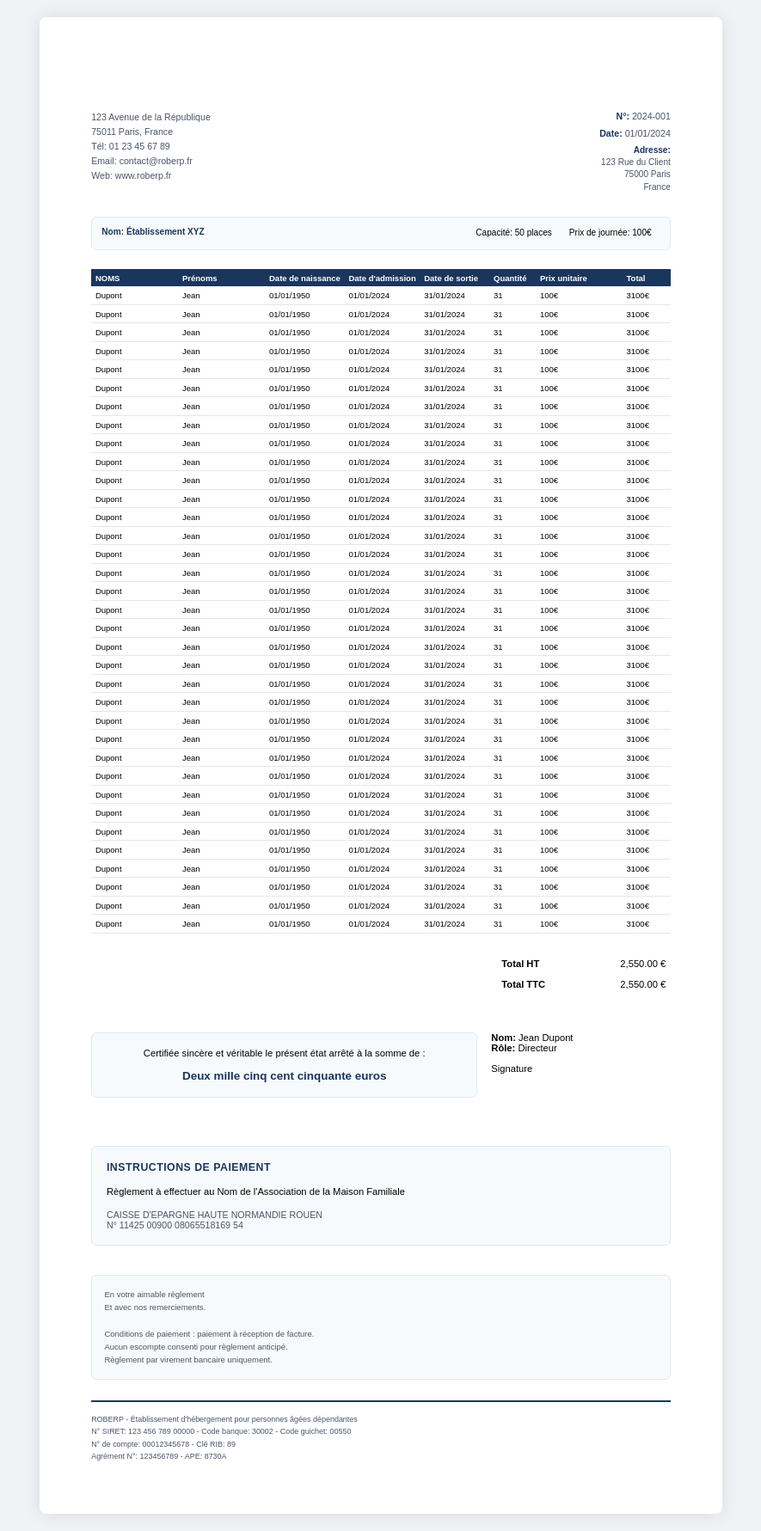
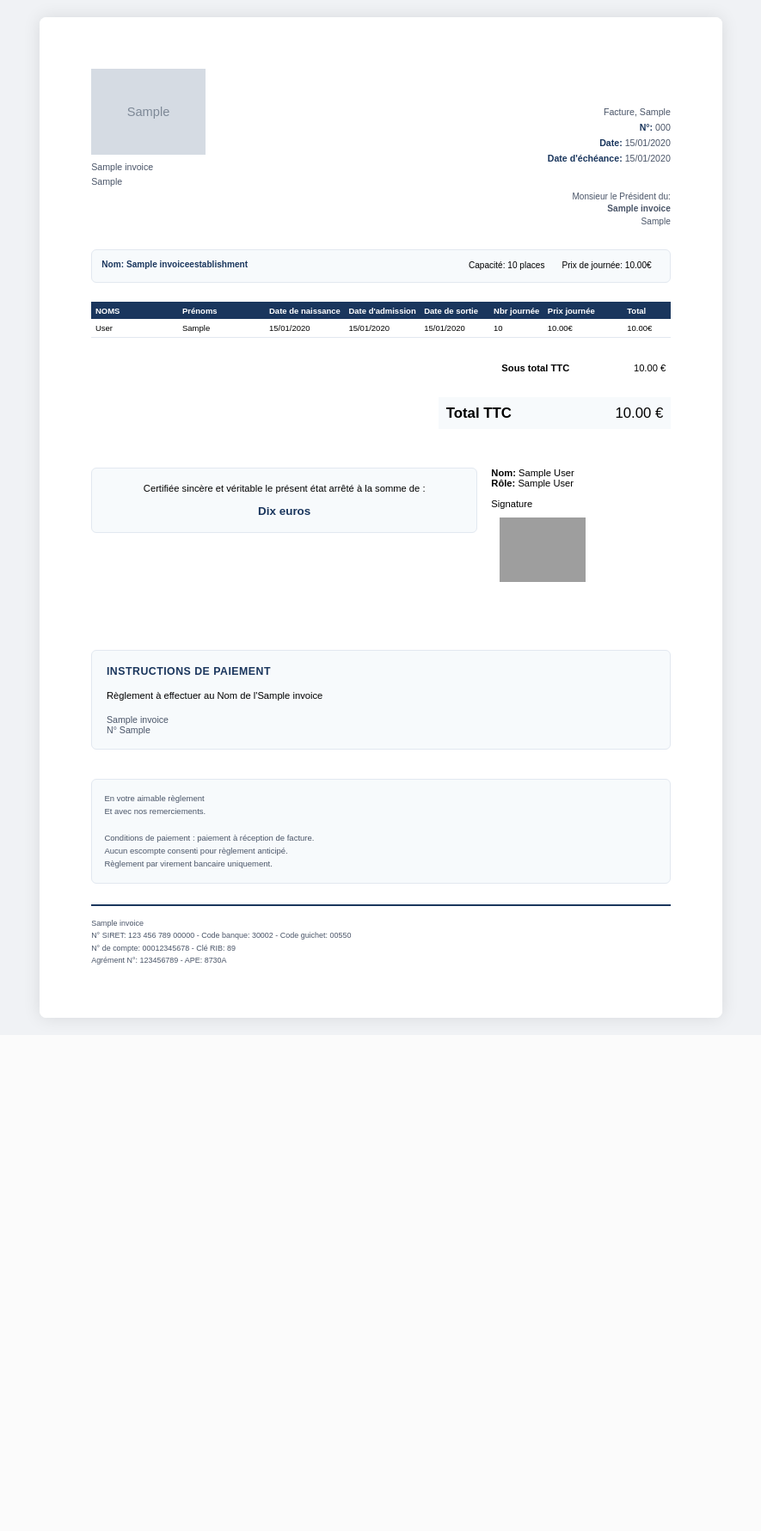
Before and after one commit to rachid-chakir-developper/clickessms_backend, a Django app: template printer/templates/sales/invoice.html in a window 1280 px wide. Shown: the whole page at 86% size, without its empty margins (197-1082 px from the left). After the commit the page ends 1198 px from the top, so only its background shows below. Run offline with Django 3.2, Linux system fonts and the light colour scheme; the template is opened without the code that fills it: values that come from a table or form of the project are taken from there, others are empty; tables that the repository leaves empty hold one stand-in row (values such as "Sample post"); grey boxes marked "Sample" are stand-in pictures; grey boxes are pictures that could not be loaded.

Commit message:
edit export pdf invoice

```diff
--- a/printer/templates/sales/invoice.html
+++ b/printer/templates/sales/invoice.html
@@ -30,8 +30,8 @@
 
           @bottom-left {
             color: var(--muted-purple);
-            content: 'Association grand lieu';
-            font-size: 9pt;
+            content: '{{ invoice.company_name }}';
+            font-size: 7pt;
           }
 
           @bottom-center {
@@ -42,8 +42,8 @@
 
           @bottom-right {
             color: var(--muted-purple);
-            content: 'roberp.fr';
-            font-size: 9pt;
+            content: '{{ invoice.financier_name }}';
+            font-size: 7pt;
           }
         }
 
@@ -62,6 +62,10 @@
           display: flex;
           align-items: center;
           justify-content: center;
+        }
+        .avoid-page-break {
+          page-break-inside: avoid;
+          break-inside: avoid;
         }
 
         h6 {
@@ -88,6 +92,12 @@
           padding: 60px;
         }
 
+        .company-info img {
+          height: 100px;
+          max-height: 100px;
+          margin-bottom: 0.4em;
+        }
+
         .company-info h1 {
           color: var(--primary-color);
           font-size: 2.2em;
@@ -103,18 +113,20 @@
           line-height: 1.6;
           font-size: 0.95em;
         }
+        .address.address_client {
+          margin-top: 3em;
+        }
 
         .document-type {
           text-align: right;
           color: var(--primary-color);
           font-size: 2.2em;
-          margin-bottom: 0.8em;
+          margin-bottom: 0.6em;
           font-weight: 700;
           letter-spacing: -0.5px;
           -webkit-background-clip: text;
           -webkit-text-fill-color: transparent;
         }
-
         .invoice-meta {
           text-align: right;
           color: var(--dark-gray);
@@ -122,7 +134,7 @@
         }
 
         .invoice-meta p {
-          margin-bottom: 0.5em;
+          margin-bottom: 0.3em;
           line-height: 1.4;
         }
 
@@ -286,6 +298,11 @@
         .signature-details {
           text-align: right;
         }
+        .signature img{
+          width: 100px;
+          max-width: 100px;
+          margin: 10px;
+        }
 
         .conditions {
           font-size: 0.85em;
@@ -326,7 +343,7 @@
         }
 
         .services-section {
-          margin-bottom: 2em;
+          margin-bottom: 1em;
         }
 
         .total-section {
@@ -351,6 +368,16 @@
 
         .total-table td:first-child {
           text-align: left;
+        }
+        .total-table.total_ttc {
+          width: 40%;
+        }
+
+        .total-table.total_ttc table{
+          background: var(--light-gray);
+        }
+        .total-table.total_ttc table td{
+          font-size: 1.5em;
         }
 
         @media print {
@@ -380,13 +407,10 @@
         <div class="invoice-header">
           <div class="company-section">
             <div class="company-info">
-              <h1>ROBERP</h1>
+              <img src="{{ invoice.company_logo_base64_encoded }}" height="100px" />
               <p class="address">
-                123 Avenue de la République<br />
-                75011 Paris, France<br />
-                Tél: 01 23 45 67 89<br />
-                Email: contact@roberp.fr<br />
-                Web: www.roberp.fr
+                {{ invoice.company_name }}<br />
+                {{ invoice.company_infos |linebreaksbr }}<br />
               </p>
             </div>
           </div>
@@ -394,33 +418,38 @@
             <h1 class="document-type">FACTURE</h1>
             <div class="invoice-meta">
               <p>
-                <strong>N°: </strong><span id="invoice-number">2024-001</span>
+                Facture, {{ invoice.month_text }} {{ invoice.year }}
+              <p>
+                <strong>N°: </strong><span id="invoice-number">{{ invoice.number }}</span>
               </p>
               <p>
-                <strong>Date: </strong><span id="invoice-date">01/01/2024</span>
+                <strong>Date: </strong><span id="invoice-date">{{ invoice.emission_date |date:"d/m/Y" }}</span>
               </p>
-              <p class="address">
-                <strong>Adresse: </strong><br />
-                <span id="client-address"
-                  >123 Rue du Client<br />
-                  75000 Paris<br />
-                  France</span
-                >
+              <p>
+                <strong>Date d'échéance: </strong><span id="invoice-date">{{ invoice.due_date |date:"d/m/Y" }}</span>
+              </p>
+              <p class="address address_client">
+                <!-- <strong>Adresse: </strong><br /> -->
+                <span id="client-address">
+                  Monsieur le Président du:<br />
+                  <b>{{ invoice.financier_name }}</b><br />
+                  {{ invoice.financier_infos |linebreaksbr }}
+                </span>
               </p>
             </div>
           </div>
         </div>
-
-        <div class="establishment-section">
+        {% for invoice_establishment in invoice.invoice_establishments.all %}
+          <div class="establishment-section avoid-page-break">
             <div class="establishment-info">
               <p class="establishment-XYZ">
-              Nom: <span id="establishment-name">Établissement XYZ</span>
+                Nom: <span id="establishment-name">{{ invoice_establishment.establishment_name }}</span>
               </p>
               <div class="info-grid">
                 <p>
-                Capacité: <span id="establishment-capacity">50 places</span>
+                  Capacité: <span id="establishment-capacity">{{ invoice_establishment.establishment_capacity |floatformat:"-0" }} places</span>
                 </p>
-              <p>Prix de journée: <span id="daily-rate">100€</span></p>
+                <p>Prix de journée: <span id="daily-rate">{{ invoice_establishment.establishment_unit_price }}€</span></p>
               </div>
             </div>
           </div>
@@ -431,79 +460,88 @@
                 <tr>
                   <th>NOMS</th>
                   <th>Prénoms</th>
-                <th>Date de naissance</th>
-                <th>Date d'admission</th>
-                <th>Date de sortie</th>
-                <th>Quantité</th>
-                <th>Prix unitaire</th>
+                  <th>Date&nbsp;de&nbsp;naissance</th>
+                  <th>Date&nbsp;d'admission</th>
+                  <th>Date&nbsp;de&nbsp;sortie</th>
+                  <th>Nbr&nbsp;journée</th>
+                  <th>Prix&nbsp;journée</th>
                   <th>Total</th>
                 </tr>
               </thead>
               <tbody>
-              {% for i in "x"|ljust:35 %}
+                {% for invoice_item in invoice_establishment.invoice_items.all %}
                   <tr>
-                  <td><span id="client-lastname">Dupont</span></td>
-                  <td><span id="client-firstname">Jean</span></td>
-                  <td><span id="birth-date">01/01/1950</span></td>
-                  <td><span id="admission-date">01/01/2024</span></td>
-                  <td><span id="discharge-date">31/01/2024</span></td>
-                  <td><span id="quantity">31</span></td>
-                  <td><span id="unit-price">100€</span></td>
-                  <td><span id="total">3100€</span></td>
+                    <td><span id="client-lastname">{{ invoice_item.last_name }}</span></td>
+                    <td><span id="client-firstname">{{ invoice_item.first_name }}</span></td>
+                    <td><span id="birth-date">{{ invoice_item.birth_date |date:"d/m/Y" }}</span></td>
+                    <td><span id="admission-date">{{ invoice_item.entry_date |date:"d/m/Y" }}</span></td>
+                    <td><span id="discharge-date">{{ invoice_item.release_date |date:"d/m/Y" }}</span></td>
+                    <td><span id="quantity">{{ invoice_item.quantity|floatformat:"-0" }}</span></td>
+                    <td><span id="unit-price">{{ invoice_item.unit_price }}€</span></td>
+                    <td><span id="total">{{ invoice_item.amount_ttc }}€</span></td>
                   </tr>
                 {% endfor %}
               </tbody>
             </table>
           </div>
 
-        <div class="total-section">
+          <div class="total-section avoid-page-break">
             <div class="total-table">
               <table>
                 <tr>
-                <td><strong>Total HT</strong></td>
-                <td><span id="total">2,550.00</span> €</td>
-              </tr>
-              <tr>
-                <td><strong>Total TTC</strong></td>
-                <td><span id="total">2,550.00</span> €</td>
+                  <td><strong>Sous total TTC</strong></td>
+                  <td><span id="total">{{ invoice_establishment.total_ttc }}</span> €</td>
                 </tr>
               </table>
             </div>
           </div>
-
-        <div class="certification-container">
+        {% endfor %}
+        <div class="total-section avoid-page-break">
+          <div class="total-table total_ttc">
+            <table>
+              <tr>
+                <td><strong>Total TTC</strong></td>
+                <td><span id="total">{{ invoice.total_ttc }}</span> €</td>
+              </tr>
+            </table>
+          </div>
+        </div>
+        <div class="certification-container avoid-page-break">
           <div class="certification-section">
             <p>
               Certifiée sincère et véritable le présent état arrêté à la somme
               de :
             </p>
-            <p class="certified-amount">Deux mille cinq cent cinquante euros</p>
+            <p class="certified-amount">{{ invoice.total_ttc_text }}</p>
           </div>
 
           <div class="signature-section">
+            {% for signature in invoice.signatures.all %}
               <div class="signature">
 
-              <p><strong>Nom:</strong> Jean Dupont</p>
-              <p><strong>Rôle:</strong> Directeur</p>
+                <p><strong>Nom:</strong> {{ signature.author_name }}</p>
+                <p><strong>Rôle:</strong> {{ signature.author_position }}</p>
                 <br>
 
                 <p>Signature</p>
+                <img src="{{signature.base64_encoded}}" width="40px" />
               </div>
+            {% endfor %}
           </div>
         </div>
 
-        <div class="payment-info">
+        <div class="payment-info avoid-page-break">
           <h6>Instructions de paiement</h6>
           <p>
-            Règlement à effectuer au Nom de l'Association de la Maison Familiale
+            Règlement à effectuer au Nom de l'{{ invoice.company_name }}
           </p>
           <div class="bank-details">
-            <p>CAISSE D'EPARGNE HAUTE NORMANDIE ROUEN</p>
-            <p>N° 11425 00900 08065518169 54</p>
+            <p>{{ invoice.company_bank_name }}</p>
+            <p>N° {{ invoice.company_iban }}</p>
           </div>
         </div>
 
-        <p class="conditions">
+        <p class="conditions avoid-page-break">
           En votre aimable règlement<br />
           Et avec nos remerciements.<br /><br />
           Conditions de paiement : paiement à réception de facture.<br />
@@ -511,11 +549,9 @@
           Règlement par virement bancaire uniquement.
         </p>
 
-        <p class="bottom-page">
-          ROBERP - Établissement d'hébergement pour personnes âgées
-          dépendantes<br />
-          N° SIRET: 123 456 789 00000 - Code banque: 30002 - Code guichet:
-          00550<br />
+        <p class="bottom-page avoid-page-break">
+          {{ invoice.company_name }}<br />
+          N° SIRET: 123 456 789 00000 - Code banque: 30002 - Code guichet: 00550<br />
           N° de compte: 00012345678 - Clé RIB: 89<br />
           Agrément N°: 123456789 - APE: 8730A
         </p>
--- a/sales/schema.py
+++ b/sales/schema.py
@@ -79,7 +79,7 @@ class InvoiceType(DjangoObjectType):
         fields = "__all__"
     month_text = graphene.String()
     def resolve_month_text( instance, info, **kwargs ):
-        return instance.month and settings.MONTHS[int(instance.month)-1]
+        return instance.month_text
 
 class InvoiceNodeType(graphene.ObjectType):
     nodes = graphene.List(InvoiceType)
```
Also changed, not shown: printer/pdf_generators/pdf_generators.py (+21 -12 lines), sales/models.py (+27 -0 lines). Lines whose indentation alone changed are shown as unchanged.
